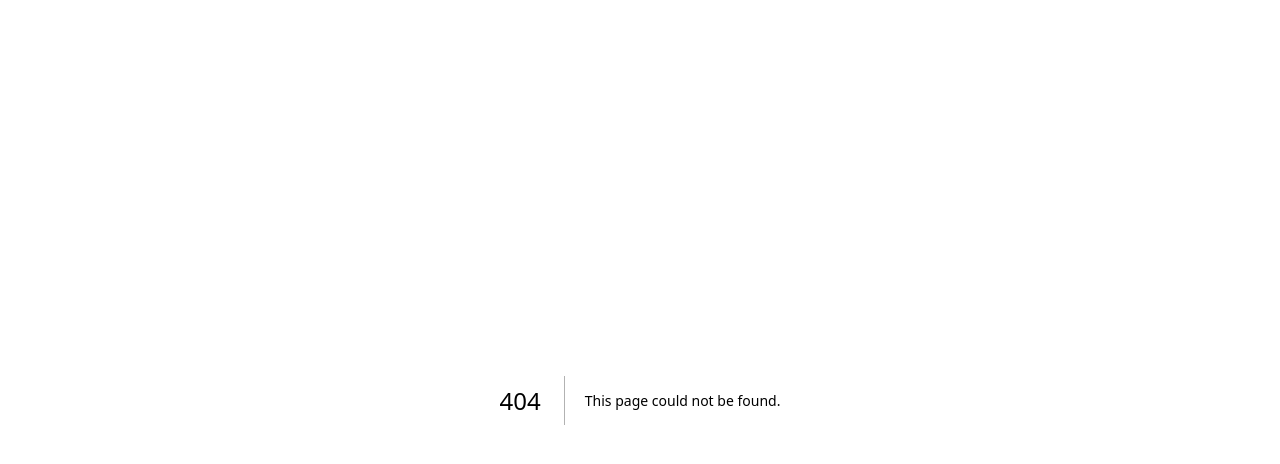
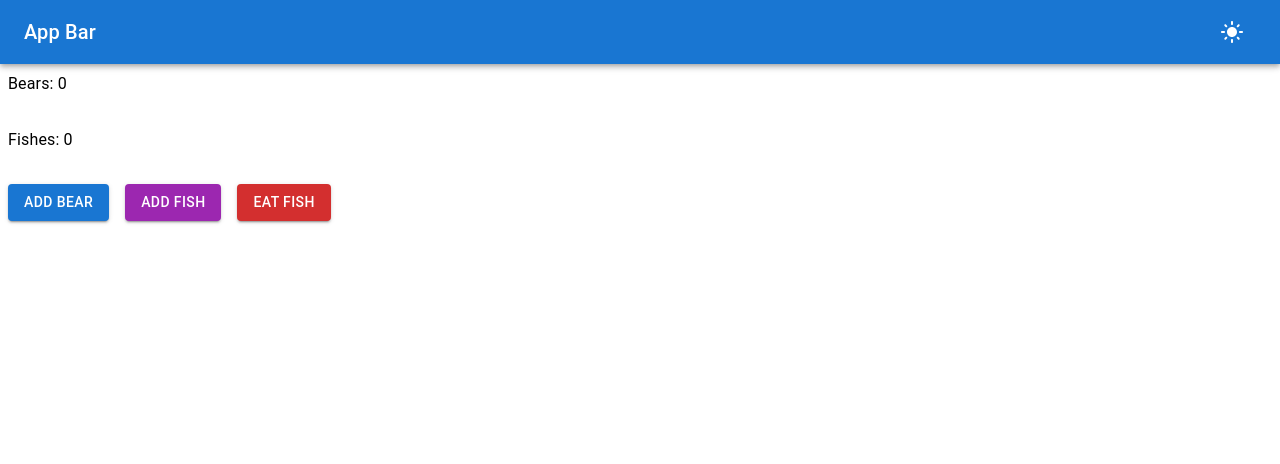
Before and after one commit to noeypatt/nextjs-zustand, a Next.js app: page /bears in a window 1280 px wide. Before the commit this address had no page. Shown: the top 464 px of the page. Built offline with nearby package versions, Linux system fonts and the light colour scheme.

Commit message:
:sparkles: slices pattern

```diff
--- /dev/null
+++ b/src/pages/bears.tsx
@@ -0,0 +1,40 @@
+import MainLayout from '@/layout'
+import { useBoundStore } from '@/store/modules/useBoundStore'
+import { Button, Grid, Typography } from '@mui/material'
+
+export default function PhotoPage() {
+  const { bears, fishes, addBear, addFish, eatFish } = useBoundStore((state) => state)
+  return (
+    <MainLayout>
+      <div className="p-2">
+        <Grid container flexDirection="column" spacing={4}>
+          <Grid item>
+            <Typography>Bears: {bears}</Typography>
+          </Grid>
+          <Grid item>
+            <Typography>Fishes: {fishes}</Typography>
+          </Grid>
+          <Grid item>
+            <Grid container spacing={2}>
+              <Grid item>
+                <Button variant="contained" color="primary" onClick={addBear}>
+                  Add Bear
+                </Button>
+              </Grid>
+              <Grid item>
+                <Button variant="contained" color="secondary" onClick={addFish}>
+                  Add Fish
+                </Button>
+              </Grid>
+              <Grid item>
+                <Button variant="contained" color="error" onClick={eatFish}>
+                  Eat Fish
+                </Button>
+              </Grid>
+            </Grid>
+          </Grid>
+        </Grid>
+      </div>
+    </MainLayout>
+  )
+}
--- /dev/null
+++ b/src/store/modules/Bear/bear.interface.ts
@@ -0,0 +1,5 @@
+export interface BearSlice {
+  bears: number
+  addBear: () => void
+  eatFish: () => void
+}
--- /dev/null
+++ b/src/store/modules/Bear/bear.store.ts
@@ -0,0 +1,20 @@
+import { StateCreator } from 'zustand'
+import { FishSlice } from '../Fish/fish.interface'
+import { BearSlice } from './bear.interface'
+
+export const createBearSlice: StateCreator<BearSlice & FishSlice, [], [], BearSlice> = (set) => ({
+  bears: 0,
+  addBear: () => set((state) => ({ bears: state.bears + 1 })),
+  eatFish: () =>
+    set((state) => {
+      if (state.bears > 0) {
+        if (state.fishes > 0) {
+          return { fishes: state.fishes - 1 }
+        } else {
+          return { fishes: 0 }
+        }
+      } else {
+        return { fishes: state.fishes }
+      }
+    }),
+})
--- /dev/null
+++ b/src/store/modules/Bear/index.ts
@@ -0,0 +1 @@
+export * from './bear.store'
--- /dev/null
+++ b/src/store/modules/Fish/fish.interface.ts
@@ -0,0 +1,4 @@
+export interface FishSlice {
+  fishes: number
+  addFish: () => void
+}
--- /dev/null
+++ b/src/store/modules/Fish/fish.store.ts
@@ -0,0 +1,8 @@
+import { StateCreator } from 'zustand'
+import { BearSlice } from '../Bear/bear.interface'
+import { FishSlice } from './fish.interface'
+
+export const createFishSlice: StateCreator<BearSlice & FishSlice, [], [], FishSlice> = (set) => ({
+  fishes: 0,
+  addFish: () => set((state) => ({ fishes: state.fishes + 1 })),
+})
--- /dev/null
+++ b/src/store/modules/Fish/index.ts
@@ -0,0 +1 @@
+export * from './fish.store'
--- /dev/null
+++ b/src/store/modules/useBoundStore/index.ts
@@ -0,0 +1,10 @@
+import { create } from 'zustand'
+import { createBearSlice } from '../Bear'
+import { BearSlice } from '../Bear/bear.interface'
+import { createFishSlice } from '../Fish'
+import { FishSlice } from '../Fish/fish.interface'
+
+export const useBoundStore = create<BearSlice & FishSlice>()((...a) => ({
+  ...createBearSlice(...a),
+  ...createFishSlice(...a),
+}))
```
